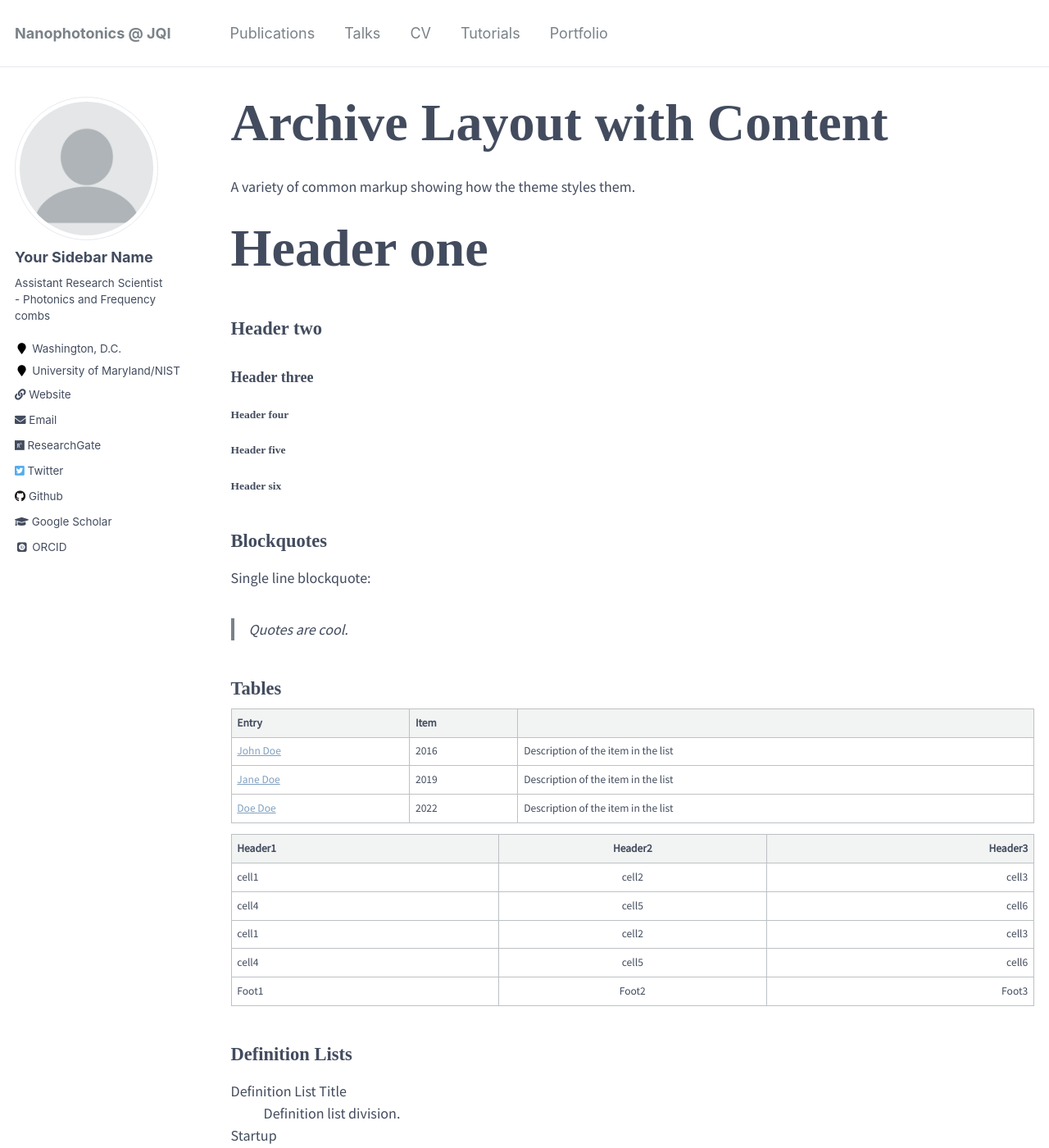
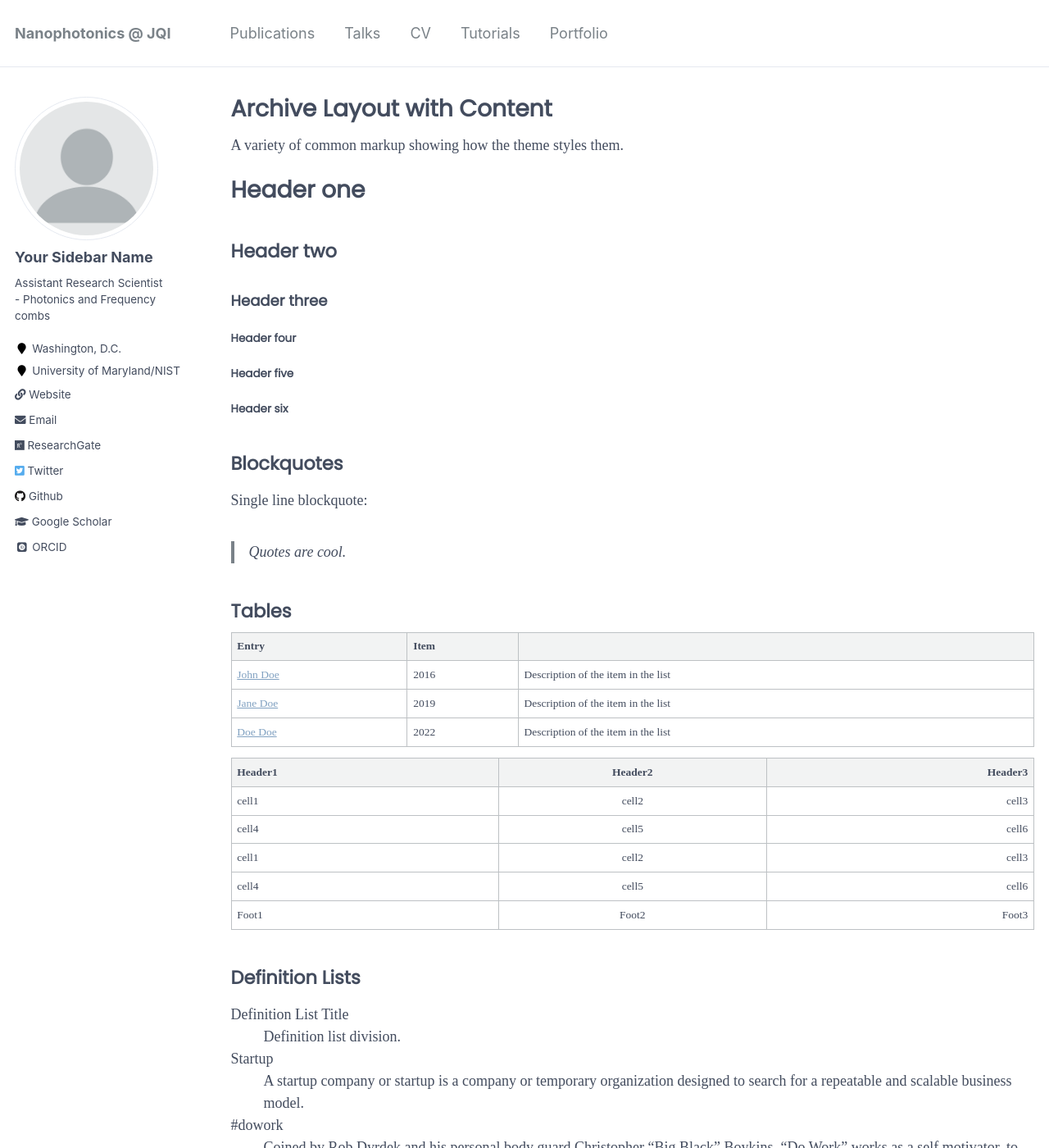
Before and after one commit to gregmoille/gregmoille.github.io, a Jekyll site: the page built from _pages/archive-layout-with-content.md, in a window 1280 px wide and 1400 px high. Shown: the whole window at 82% size. Built offline with Jekyll 4.4.1, drawn with Linux system fonts in a browser that asks for light colours; some web fonts are replaced.

Commit message:
Change font

```diff
--- a/_sass/_variables.scss
+++ b/_sass/_variables.scss
@@ -9,6 +9,10 @@
 @import url(//fonts.googleapis.com/css?family=Dongle);
 @import url(//fonts.googleapis.com/css?family=Roboto+Condensed);
 @import url(//fonts.googleapis.com/css?family=Fondamento);
+@import url(//fonts.googleapis.com/css?family=PT+Sans);
+@import url(//fonts.googleapis.com/css?family=Poppins);
+
+
 $doc-font-size              : 16;
 
 /* paragraph indention */
@@ -31,14 +35,14 @@ $bodoni                     : "Bodoni MT", serif;
 $calisto                    : "Calisto MT", serif;
 $garamond                   : Garamond, serif;
 
-$global-font-family         : "Source Sans Pro";
-$header-font-family         : "Dongle", "Fira Sans";
+$global-font-family         : "PT Serif";
+$header-font-family         : "Poppins";
 $caption-font-family        : $serif;
 
 /* type scale */
 $type-size-1                : 8.441em;  // ~39.056px
 $type-size-2                : 1.953em;  // ~31.248px
-$type-size-3                : 3.563em;  // ~25.008px
+$type-size-3                : 1.563em;  // ~25.008px
 $type-size-4                : 1.25em;   // ~20px
 $type-size-5                : 1em;      // ~16px
 $type-size-6                : 0.75em;   // ~12px
```
